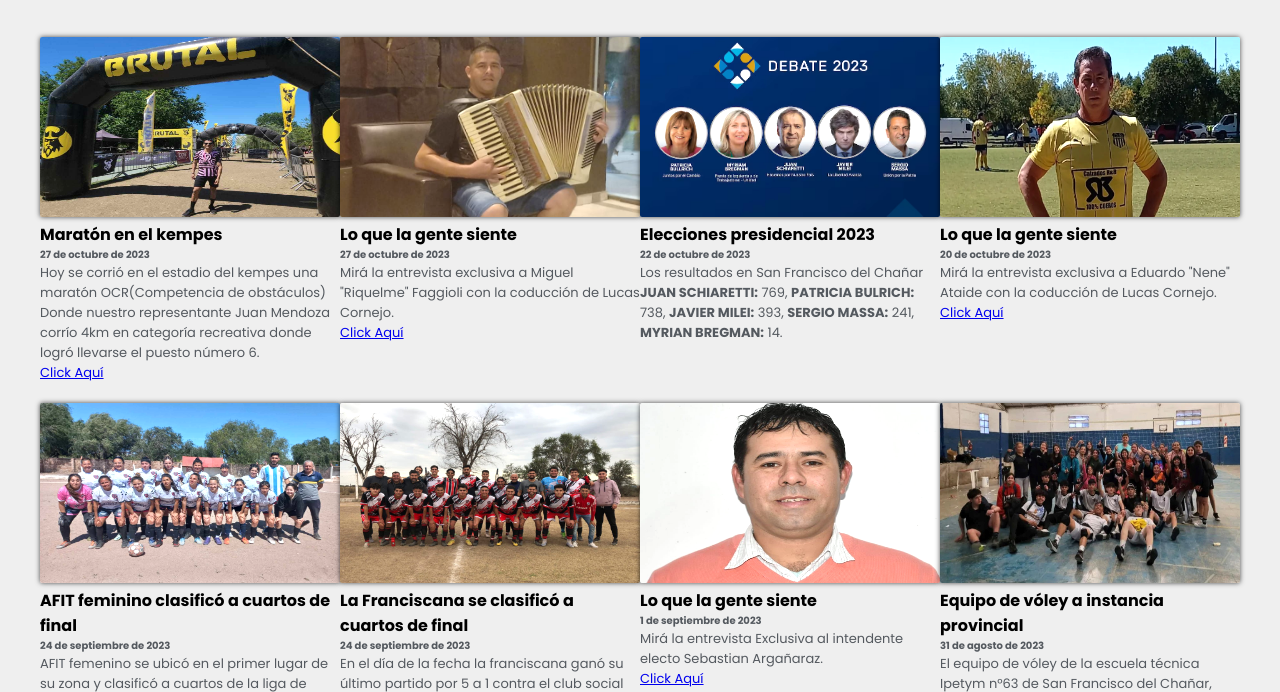
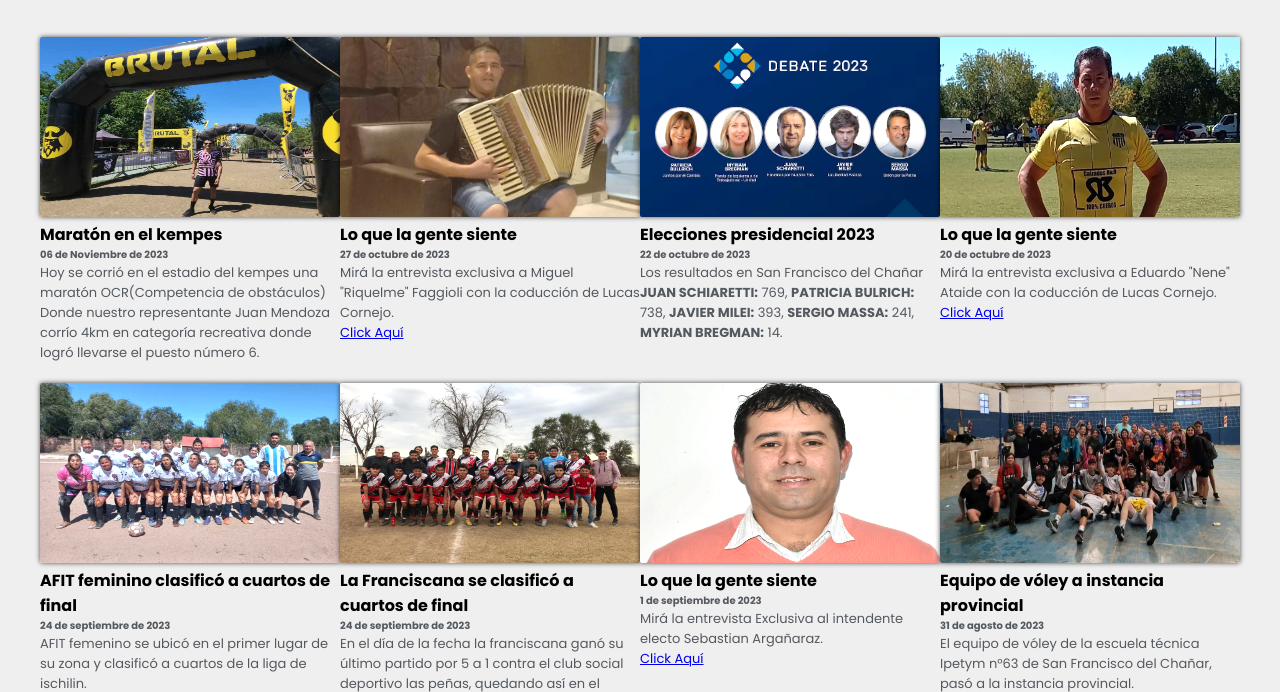
Before and after one commit to oviedoo/Radio-la-Plaza, a PHP site: page / in a window 1280 px wide. Shown: the part 702-1394 px from the top of the page. Run offline with PHP 8.4, Linux system fonts and the light colour scheme; style sheets or scripts are compiled from the project's sources; some libraries are stand-ins or nearby versions.

Commit message:
se actualizó la ultima noticia

```diff
--- a/layouts/noticias.php
+++ b/layouts/noticias.php
@@ -5,11 +5,10 @@
         <img class="img__noticias" src="./resources/assets/img/noticias/juan-mendoza-brutal.webp" alt="juan-mendoza-" undownload />
         <div class="noticias_contenido">
             <h3>Maratón en el kempes</h3>
-            <h5>27 de octubre de 2023</h5>
+            <h5>06 de Noviembre de 2023</h5>
             <p>
                 Hoy se corrió en el estadio del kempes una maratón OCR(Competencia de obstáculos)
                 Donde nuestro representante Juan Mendoza corrío 4km en categoría recreativa donde logró llevarse el puesto número 6.
-                <br /><a href="https://www.facebook.com/comunitaria.laplaza.9/videos/639194231712964?locale=es_LA" target="_blank">Click Aquí</a>
             </p>
         </div>
     </div>
```
